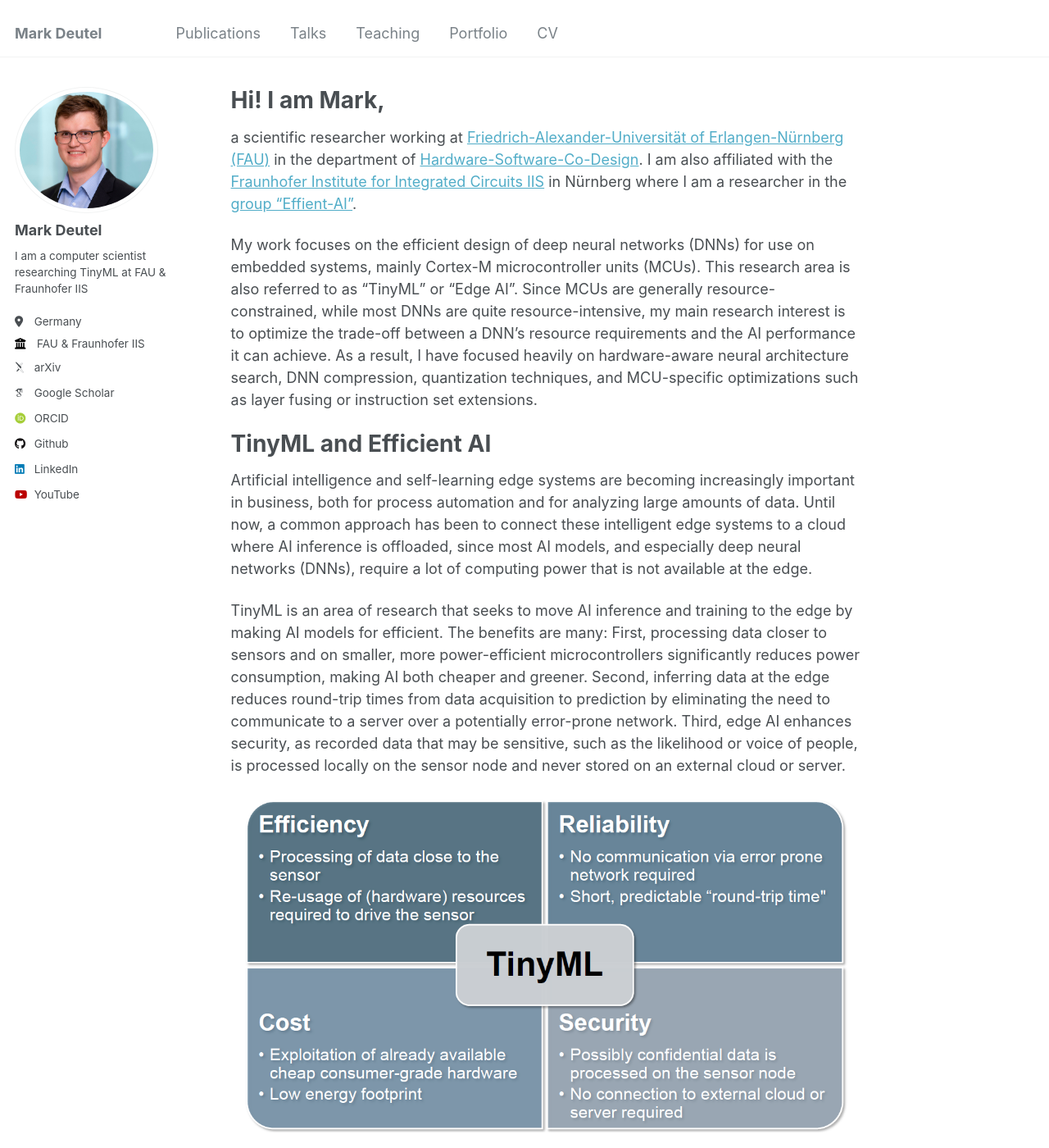
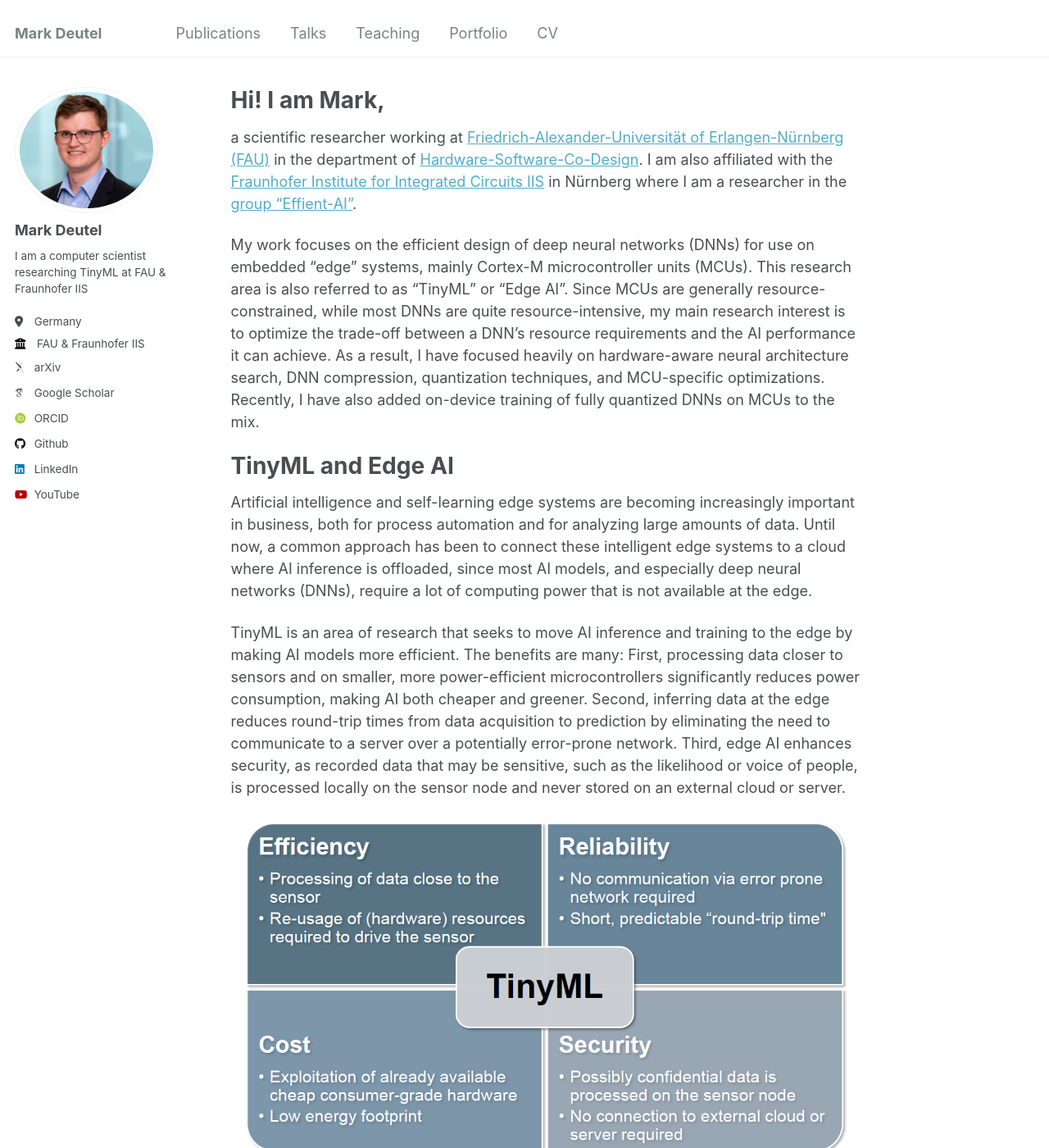
Before and after one commit to markdeutel/markdeutel.github.io, a Jekyll site: the page built from _pages/about.md, in a window 1280 px wide and 1400 px high. Shown: the whole window at 82% size. Built offline with Jekyll 4.4.1, drawn with Linux system fonts in a browser that asks for light colours; some web fonts are replaced.

Commit message:
[FIX] fixed typo

```diff
--- a/_pages/about.md
+++ b/_pages/about.md
@@ -13,14 +13,14 @@ Hi! I am Mark,
 
 a scientific researcher working at [Friedrich-Alexander-Universität of Erlangen-Nürnberg (FAU)](https://www.fau.eu/) in the department of [Hardware-Software-Co-Design](https://www.cs12.tf.fau.eu/). I am also affiliated with the [Fraunhofer Institute for Integrated Circuits IIS](https://www.iis.fraunhofer.de/) in Nürnberg where I am a researcher in the [group "Effient-AI"](https://www.iis.fraunhofer.de/de/ff/lv/dataanalytics/tinyml.html).
 
-My work focuses on the efficient design of deep neural networks (DNNs) for use on embedded systems, mainly Cortex-M microcontroller units (MCUs). This research area is also referred to as "TinyML" or "Edge AI". Since MCUs are generally resource-constrained, while most DNNs are quite resource-intensive, my main research interest is to optimize the trade-off between a DNN's resource requirements and the AI performance it can achieve. As a result, I have focused heavily on hardware-aware neural architecture search, DNN compression, quantization techniques, and MCU-specific optimizations such as layer fusing or instruction set extensions.
+My work focuses on the efficient design of deep neural networks (DNNs) for use on embedded "edge" systems, mainly Cortex-M microcontroller units (MCUs). This research area is also referred to as "TinyML" or "Edge AI". Since MCUs are generally resource-constrained, while most DNNs are quite resource-intensive, my main research interest is to optimize the trade-off between a DNN's resource requirements and the AI performance it can achieve. As a result, I have focused heavily on hardware-aware neural architecture search, DNN compression, quantization techniques, and MCU-specific optimizations. Recently, I have also added on-device training of fully quantized DNNs on MCUs to the mix.
 
-TinyML and Efficient AI
+TinyML and Edge AI
 ===
 
 Artificial intelligence and self-learning edge systems are becoming increasingly important in business, both for process automation and for analyzing large amounts of data. Until now, a common approach has been to connect these intelligent edge systems to a cloud where AI inference is offloaded, since most AI models, and especially deep neural networks (DNNs), require a lot of computing power that is not available at the edge.
 
-TinyML is an area of research that seeks to move AI inference and training to the edge by making AI models for efficient. The benefits are many: First, processing data closer to sensors and on smaller, more power-efficient microcontrollers significantly reduces power consumption, making AI both cheaper and greener. Second, inferring data at the edge reduces round-trip times from data acquisition to prediction by eliminating the need to communicate to a server over a potentially error-prone network. Third, edge AI enhances security, as recorded data that may be sensitive, such as the likelihood or voice of people, is processed locally on the sensor node and never stored on an external cloud or server.
+TinyML is an area of research that seeks to move AI inference and training to the edge by making AI models more efficient. The benefits are many: First, processing data closer to sensors and on smaller, more power-efficient microcontrollers significantly reduces power consumption, making AI both cheaper and greener. Second, inferring data at the edge reduces round-trip times from data acquisition to prediction by eliminating the need to communicate to a server over a potentially error-prone network. Third, edge AI enhances security, as recorded data that may be sensitive, such as the likelihood or voice of people, is processed locally on the sensor node and never stored on an external cloud or server.
 
 ![image](../images/tinyml.png)
 
```
